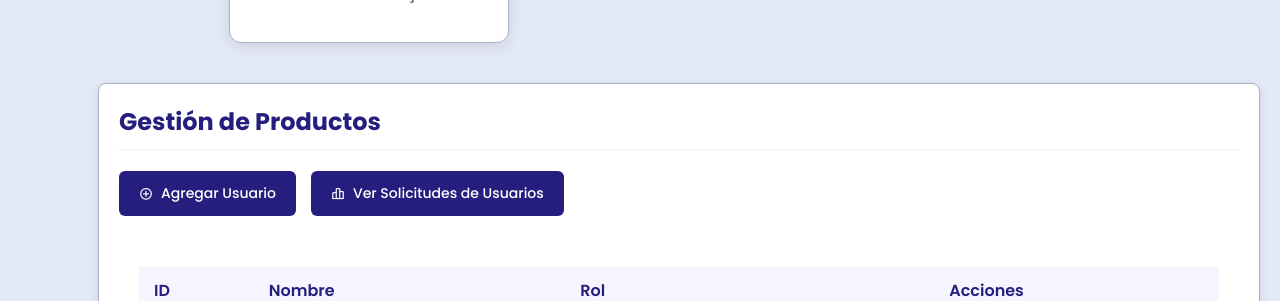
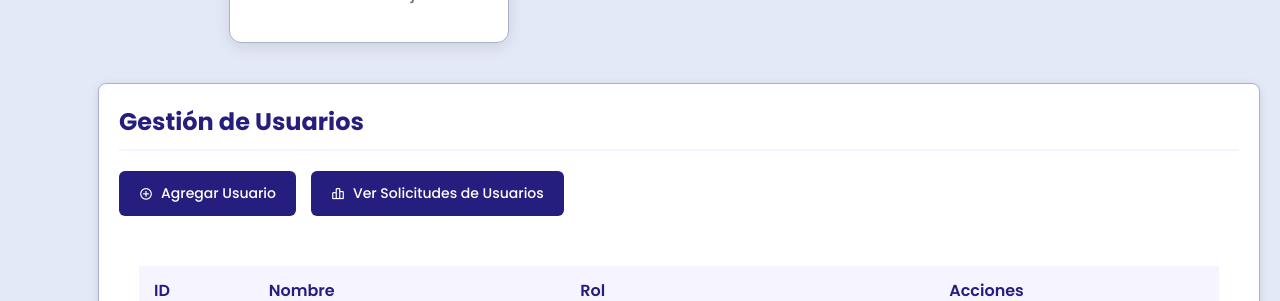
Before and after one commit to cel274/siferdeploy, a PHP site: page /admin.php in a window 1280 px wide. Shown: the part 867-1168 px from the top of the page. Run offline with PHP 8.4, Linux system fonts and the light colour scheme; a user stored in the database is signed in; data comes from the database, SQL or seed files in the repository; data that the repository does not hold is empty; some libraries are stand-ins or nearby versions.

Commit message:
Update admin.php

```diff
--- a/public/admin.php
+++ b/public/admin.php
@@ -196,7 +196,7 @@ try {
         </div>
 
             <div class="admin-section">
-                <h2>Gestión de Productos</h2>
+                <h2>Gestión de Usuarios</h2>
                 <div class="admin-actions">
                     <button class="admin-btn" onclick="abrirModal('agregarUsuario')">
                         <i class='bx bx-plus-circle'></i>
```
